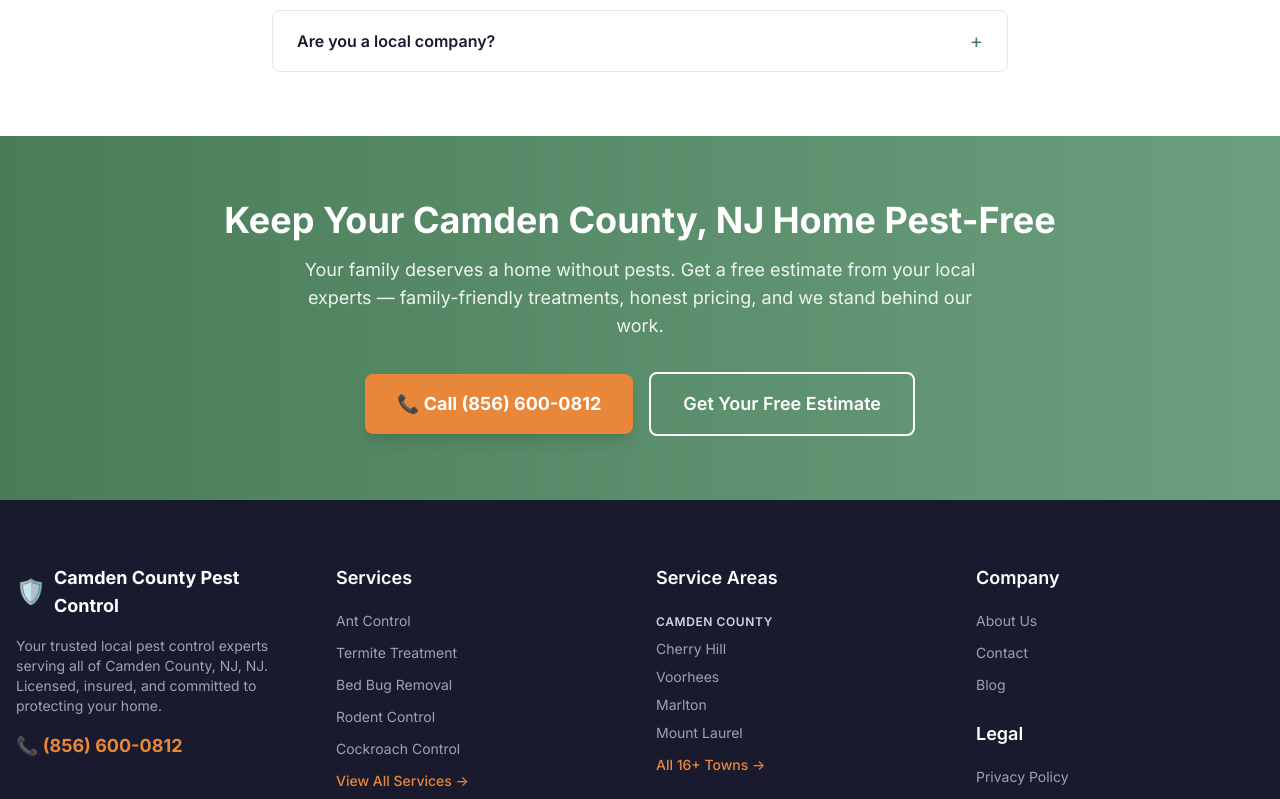
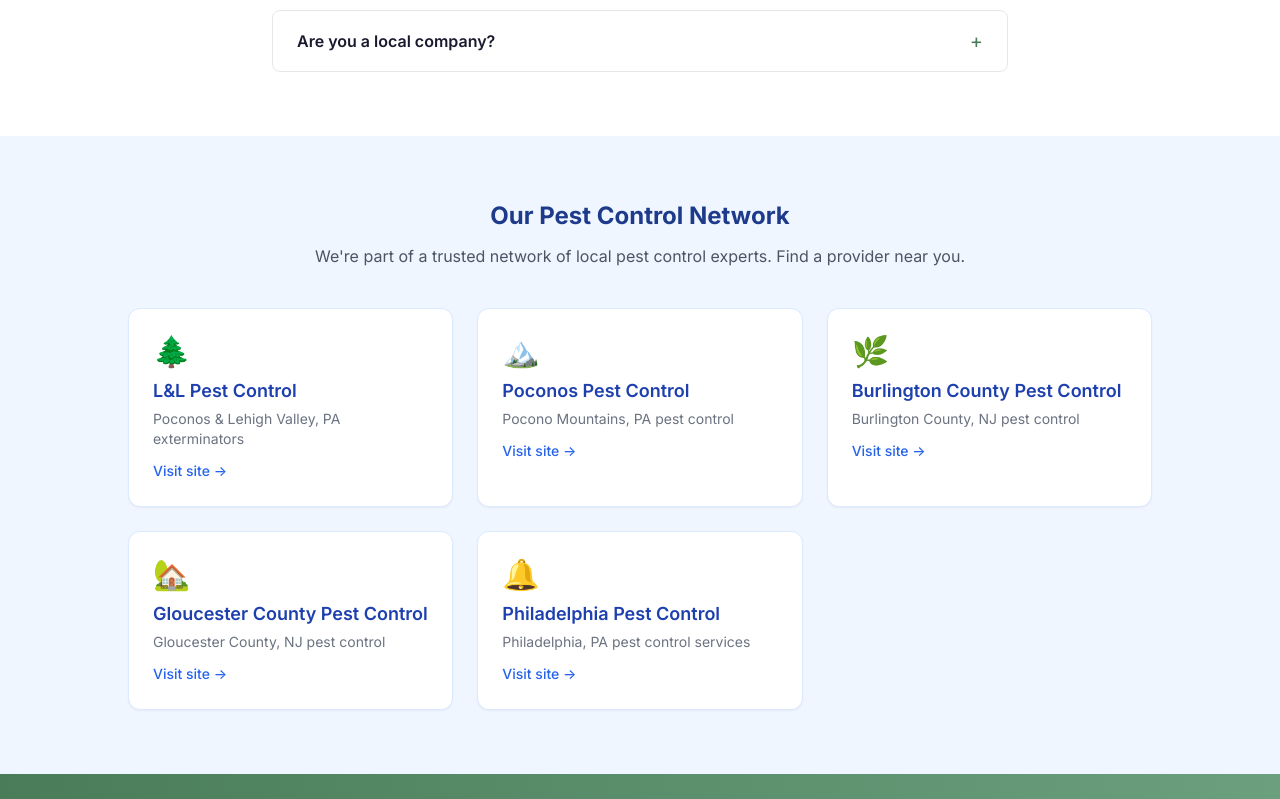
Before and after one commit to jeremyecker/pestcontrolcamdencounty, a Next.js app: page / in a window 1280 px wide. Shown: the part 2681-3480 px from the top of the page. Built offline with nearby package versions, Linux system fonts and the light colour scheme; no server answers.

Commit message:
SEO: populate NETWORK_SITES for cross-linking (5 sister sites)

```diff
--- a/site.config.ts
+++ b/site.config.ts
@@ -141,6 +141,12 @@ export const HOURS = {
 
 export const REVIEWS = [] as const;
 
-export const NETWORK_SITES = [] as const;
+export const NETWORK_SITES = [
+  { name: 'L&L Pest Control', url: 'https://landlpestcontrol.com', description: 'Poconos & Lehigh Valley, PA exterminators', emoji: '🌲' },
+  { name: 'Poconos Pest Control', url: 'https://poconospestcontrol.com', description: 'Pocono Mountains, PA pest control', emoji: '🏔️' },
+  { name: 'Burlington County Pest Control', url: 'https://burlingtoncountypestcontrolnearme.com', description: 'Burlington County, NJ pest control', emoji: '🌿' },
+  { name: 'Gloucester County Pest Control', url: 'https://gloucestercountypestcontrolnearme.com', description: 'Gloucester County, NJ pest control', emoji: '🏡' },
+  { name: 'Philadelphia Pest Control', url: 'https://philadelphiapestcontrolnearme.com', description: 'Philadelphia, PA pest control services', emoji: '🔔' },
+] as const;
 
 export const GA_MEASUREMENT_ID = process.env.NEXT_PUBLIC_GA4_ID || '';
```
